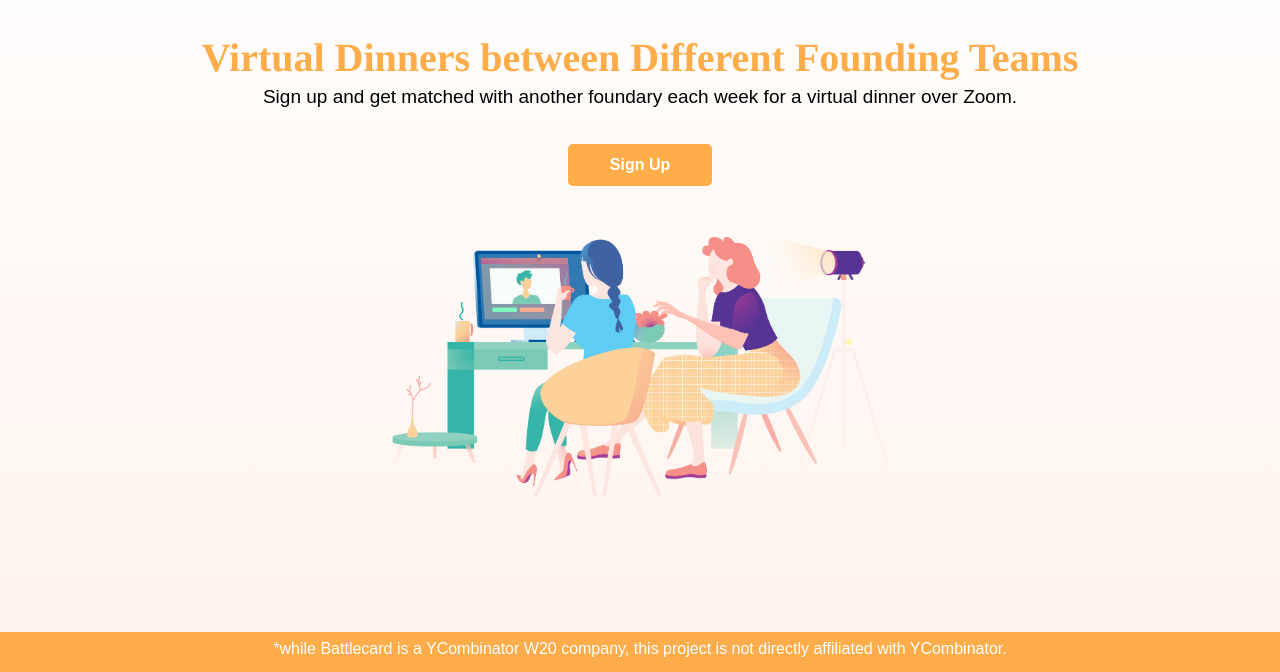
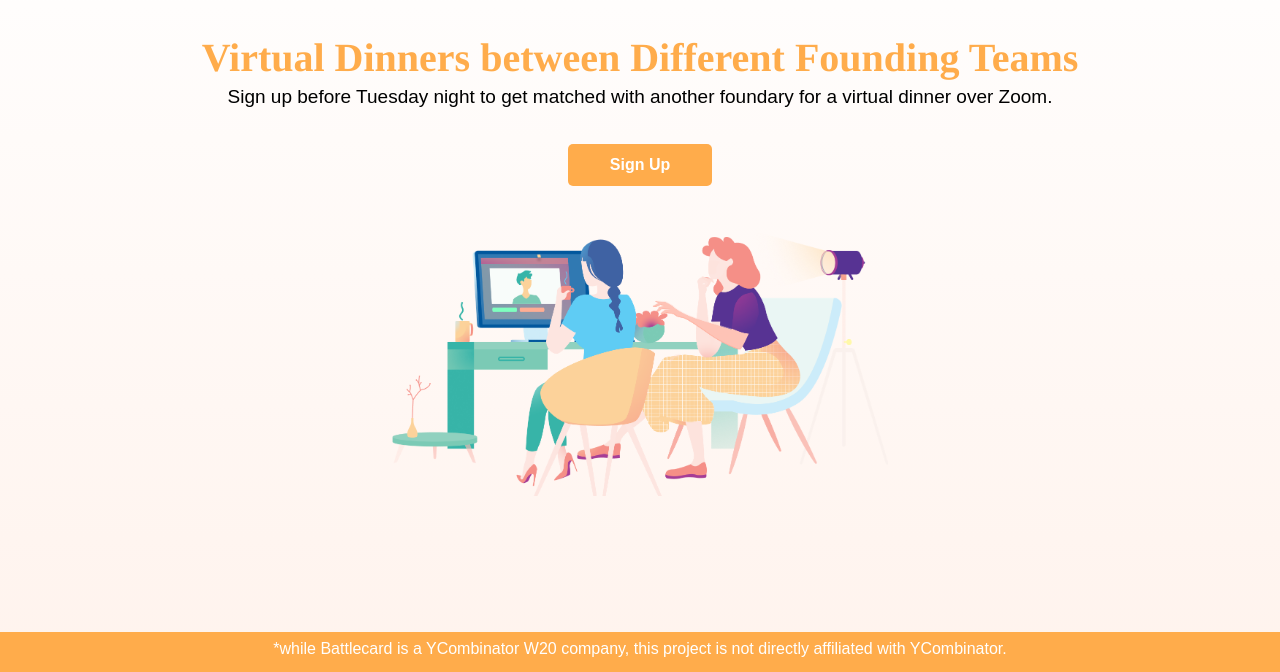
Before and after one commit to parsegon/dinnercombinator, a plain HTML site: page index.html in a window 1280 px wide. Shown: the part 128-800 px from the top of the page. Drawn offline with Linux system fonts and the light colour scheme; a web font is replaced by a local one.

```diff
--- a/index.html
+++ b/index.html
@@ -128,7 +128,7 @@
     <br>
     <a href="https://battlecard.com"><img src="./battlecard.png" id="battlecard"></a>
     <h1>Virtual Dinners between Different Founding Teams</h1>
-    <h2>Sign up and get matched with another foundary each week for a virtual dinner over Zoom. </h2>
+    <h2>Sign up before Tuesday night to get matched with another foundary for a virtual dinner over Zoom. </h2>
     <a class="button" href="https://mathew901813.typeform.com/to/eEestv">Sign Up</a>
     <br>
     <img src="./graphic.png" id="graphic">
```
